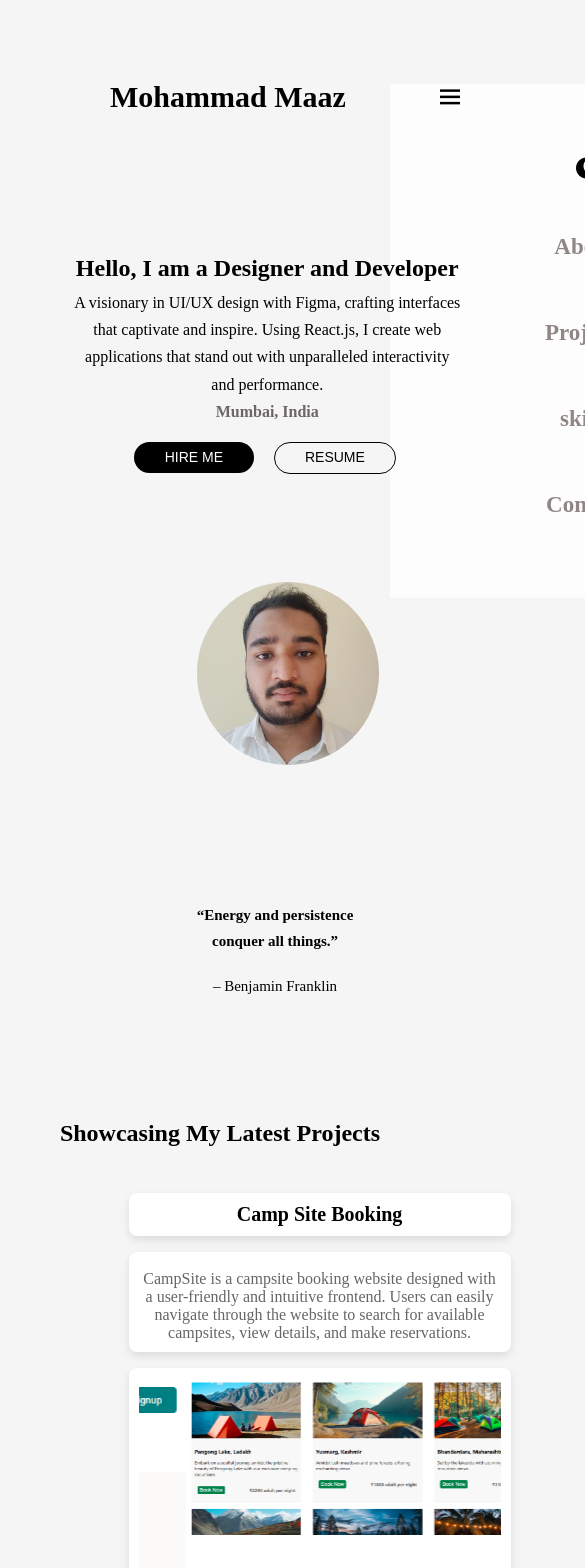
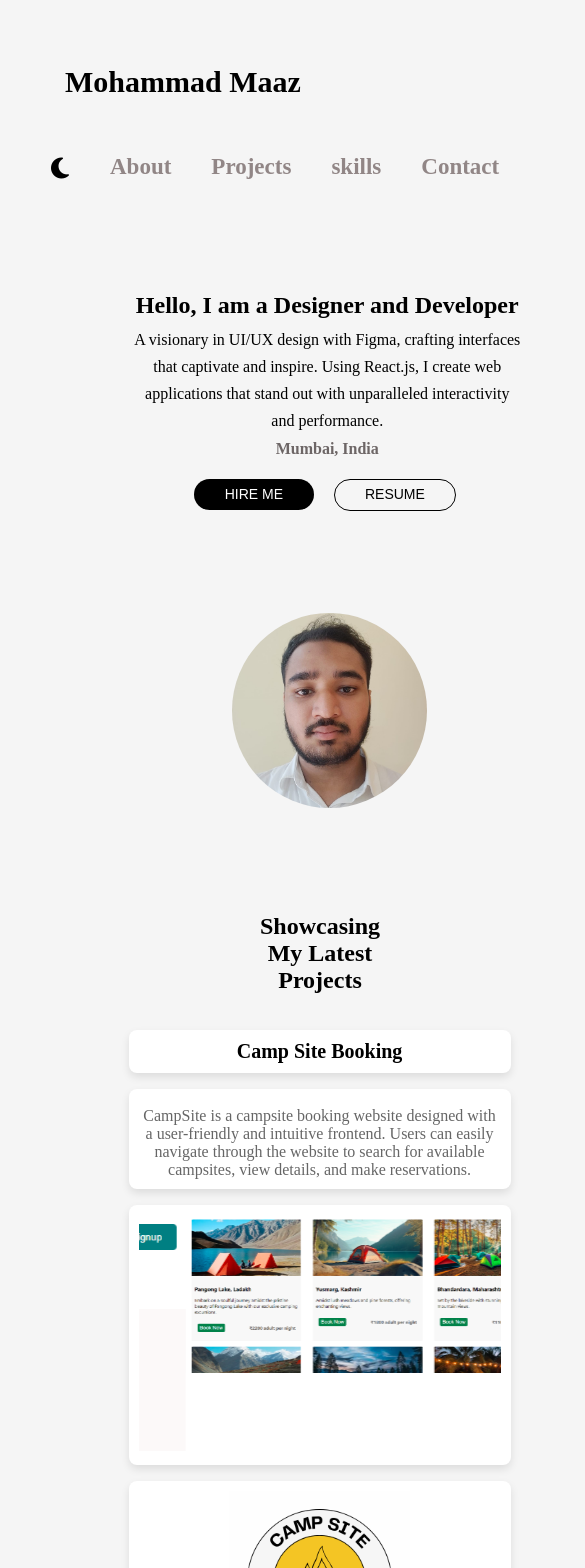
Before and after one commit to MaazShaikh-54/Portfolio, a React (Vite) app: page / in a window 390 px wide. Shown: the top 1568 px of the page, 585 px wide, since content can reach past the window. Built offline with nearby package versions, Linux system fonts and the light colour scheme.

Commit message:
8th commit: MobResp & Changed feat. val

```diff
--- a/src/App.css
+++ b/src/App.css
@@ -382,47 +382,19 @@ footer small {
 /* Small Devices */
 @media only screen and (max-width: 1080px ) {
   header {
-    padding: 45px;
-    margin-left: 30px;
+    padding: 30px;
+    display: block;
     justify-content: space-between;
   }
 
-  #menu-icon {
-    display: block;
-  }
-
-  header ul {
-    display: none;
-  }
-
   .navlist {
-    top: 10%;
-    right: -100%;
-    width: 350px;
-    height: auto;
     display: flex;
-    padding: 50px 20px;
-    position: absolute;
-    align-items: center;
-    flex-direction: column;
-    transition: all 0.55s ease;
-    background: rgb(253, 253, 253);
-  }
-
-  .navlist a{
-    display: block;
-    margin: 10px 0;
-    margin-left: 0;
-  }
-
-  .navlist.open{
-    right: 0;
   }
 
   .hero {
     display: grid;
-    position: relative;
     align-items: center;
+    margin-left: 60px;
     grid-template-columns: repeat(1, 1fr);
   }
 
@@ -432,29 +404,16 @@ footer small {
   }
 
   .hero .profile-img {
-    margin-left: 25px;
+    margin-left: 0;
   }
 
   .quote {
-    display: block;
-    margin-top: 70px;
-    margin-left: 90px;
+    display: none;
   }
 
-  .quote h3,
-  .quote p {
-    padding: 10px;
-    font-size: 15px;
-    line-height: 1.7;
-    margin-left: 70px;
-  }
-
-  .quote p{
-    margin-bottom: 110px;
-  }
-
-  .projects h2 {
-    margin-bottom: 30px;
+  .projects h2{
+    margin-left: 200px;
+    text-align: center;
   }
 
   /* BentoGrid.css */
--- a/src/components/scroll.jsx
+++ b/src/components/scroll.jsx
@@ -5,7 +5,7 @@ export default function ScrollToTopButton(){
 
   useEffect(() => {
     const handleScroll = () => {
-      setIsVisible(window.scrollY > 10);
+      setIsVisible(window.scrollY > 600);
     };
 
     window.addEventListener('scroll', handleScroll);
```
